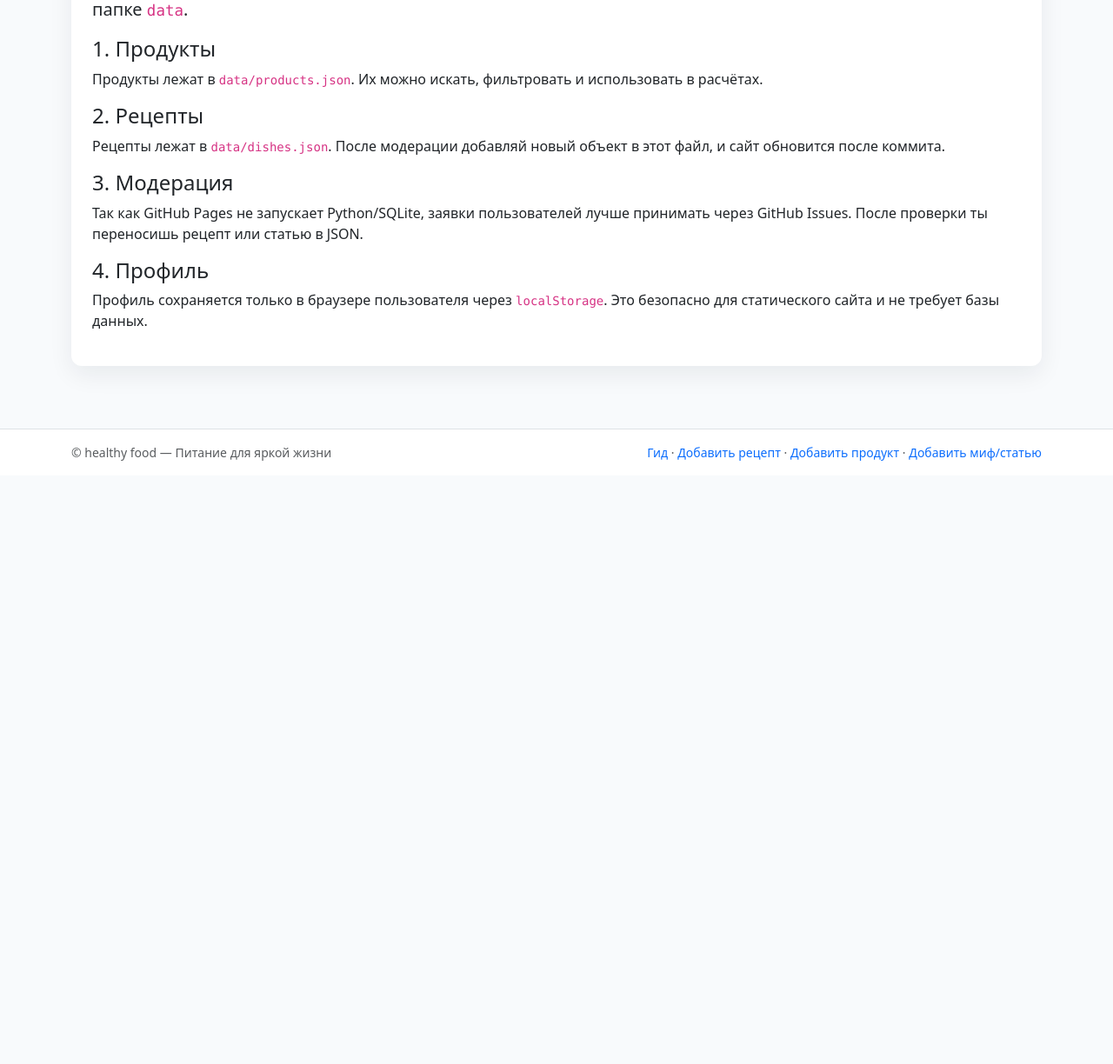
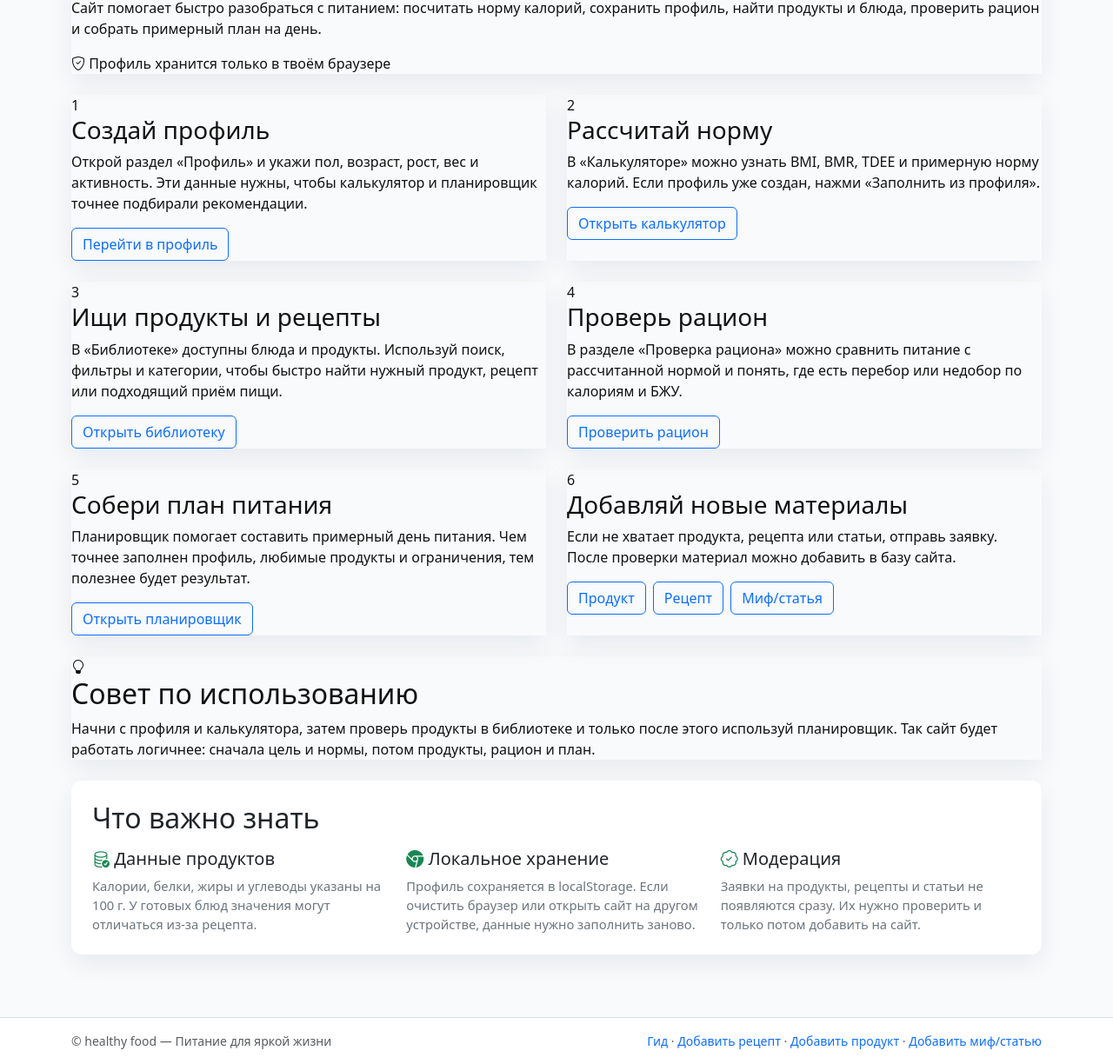
Before and after one commit to DaFi3134/foods, a plain HTML site: page docs/guide.html in a window 1280 px wide. Shown: the part 220-1444 px from the top of the page at 87% size. Before the commit the page ends 800 px from the top, so only its background shows below. Drawn offline with nearby package versions, Linux system fonts and the light colour scheme.

Commit message:
Update guide.html

```diff
--- a/docs/guide.html
+++ b/docs/guide.html
@@ -2,7 +2,7 @@
 <html lang="ru">
 <head>
   <meta charset="utf-8">
-  <title>Гид по питанию</title>
+  <title>Инструкция по сайту — healthy food</title>
   <meta name="viewport" content="width=device-width,initial-scale=1">
   <link href="https://cdn.jsdelivr.net/npm/bootstrap@5.3.2/dist/css/bootstrap.min.css" rel="stylesheet">
   <link href="https://cdn.jsdelivr.net/npm/bootstrap-icons@1.10.5/font/bootstrap-icons.css" rel="stylesheet">
@@ -12,21 +12,128 @@
 </head>
 <body>
 <header id="site-header"></header>
-<main class="py-4"><div class="container">
+<main class="py-4">
+  <div class="container">
+    <section class="instructions-hero soft-shadow mb-4">
+      <div>
+        <span class="submit-eyebrow"><i class="bi bi-info-circle"></i> Инструкция</span>
+        <h1>Как пользоваться сайтом</h1>
+        <p>
+          Сайт помогает быстро разобраться с питанием: посчитать норму калорий,
+          сохранить профиль, найти продукты и блюда, проверить рацион и собрать примерный план на день.
+        </p>
+      </div>
+      <div class="instructions-hero-card">
+        <i class="bi bi-shield-check"></i>
+        <span>Профиль хранится только в твоём браузере</span>
+      </div>
+    </section>
 
-<article class="card p-4 soft-shadow">
-  <h1 class="page-title">Гид: как пользоваться сайтом</h1>
-  <p class="lead">Эта версия сайта полностью статическая и работает на GitHub Pages. Все данные берутся из файлов в папке <code>data</code>.</p>
-  <h4>1. Продукты</h4><p>Продукты лежат в <code>data/products.json</code>. Их можно искать, фильтровать и использовать в расчётах.</p>
-  <h4>2. Рецепты</h4><p>Рецепты лежат в <code>data/dishes.json</code>. После модерации добавляй новый объект в этот файл, и сайт обновится после коммита.</p>
-  <h4>3. Модерация</h4><p>Так как GitHub Pages не запускает Python/SQLite, заявки пользователей лучше принимать через GitHub Issues. После проверки ты переносишь рецепт или статью в JSON.</p>
-  <h4>4. Профиль</h4><p>Профиль сохраняется только в браузере пользователя через <code>localStorage</code>. Это безопасно для статического сайта и не требует базы данных.</p>
-</article>
-</div></main>
+    <section class="row g-4 mb-4">
+      <div class="col-lg-6">
+        <div class="instruction-step soft-shadow h-100">
+          <div class="instruction-number">1</div>
+          <div>
+            <h3>Создай профиль</h3>
+            <p>Открой раздел «Профиль» и укажи пол, возраст, рост, вес и активность. Эти данные нужны, чтобы калькулятор и планировщик точнее подбирали рекомендации.</p>
+            <a class="btn btn-outline-primary" href="profile.html">Перейти в профиль</a>
+          </div>
+        </div>
+      </div>
+
+      <div class="col-lg-6">
+        <div class="instruction-step soft-shadow h-100">
+          <div class="instruction-number">2</div>
+          <div>
+            <h3>Рассчитай норму</h3>
+            <p>В «Калькуляторе» можно узнать BMI, BMR, TDEE и примерную норму калорий. Если профиль уже создан, нажми «Заполнить из профиля».</p>
+            <a class="btn btn-outline-primary" href="calc.html">Открыть калькулятор</a>
+          </div>
+        </div>
+      </div>
+
+      <div class="col-lg-6">
+        <div class="instruction-step soft-shadow h-100">
+          <div class="instruction-number">3</div>
+          <div>
+            <h3>Ищи продукты и рецепты</h3>
+            <p>В «Библиотеке» доступны блюда и продукты. Используй поиск, фильтры и категории, чтобы быстро найти нужный продукт, рецепт или подходящий приём пищи.</p>
+            <a class="btn btn-outline-primary" href="library.html">Открыть библиотеку</a>
+          </div>
+        </div>
+      </div>
+
+      <div class="col-lg-6">
+        <div class="instruction-step soft-shadow h-100">
+          <div class="instruction-number">4</div>
+          <div>
+            <h3>Проверь рацион</h3>
+            <p>В разделе «Проверка рациона» можно сравнить питание с рассчитанной нормой и понять, где есть перебор или недобор по калориям и БЖУ.</p>
+            <a class="btn btn-outline-primary" href="check_intake.html">Проверить рацион</a>
+          </div>
+        </div>
+      </div>
+
+      <div class="col-lg-6">
+        <div class="instruction-step soft-shadow h-100">
+          <div class="instruction-number">5</div>
+          <div>
+            <h3>Собери план питания</h3>
+            <p>Планировщик помогает составить примерный день питания. Чем точнее заполнен профиль, любимые продукты и ограничения, тем полезнее будет результат.</p>
+            <a class="btn btn-outline-primary" href="planner.html">Открыть планировщик</a>
+          </div>
+        </div>
+      </div>
+
+      <div class="col-lg-6">
+        <div class="instruction-step soft-shadow h-100">
+          <div class="instruction-number">6</div>
+          <div>
+            <h3>Добавляй новые материалы</h3>
+            <p>Если не хватает продукта, рецепта или статьи, отправь заявку. После проверки материал можно добавить в базу сайта.</p>
+            <div class="d-flex flex-wrap gap-2">
+              <a class="btn btn-outline-primary" href="submit_product.html">Продукт</a>
+              <a class="btn btn-outline-primary" href="submit_recipe.html">Рецепт</a>
+              <a class="btn btn-outline-primary" href="submit_myth.html">Миф/статья</a>
+            </div>
+          </div>
+        </div>
+      </div>
+    </section>
+
+    <section class="instruction-tip soft-shadow mb-4">
+      <div class="instruction-tip-icon"><i class="bi bi-lightbulb"></i></div>
+      <div>
+        <h2>Совет по использованию</h2>
+        <p>
+          Начни с профиля и калькулятора, затем проверь продукты в библиотеке и только после этого используй планировщик.
+          Так сайт будет работать логичнее: сначала цель и нормы, потом продукты, рацион и план.
+        </p>
+      </div>
+    </section>
+
+    <section class="card p-4 soft-shadow">
+      <h2 class="mb-3">Что важно знать</h2>
+      <div class="row g-3">
+        <div class="col-md-4">
+          <h5><i class="bi bi-database-check text-success"></i> Данные продуктов</h5>
+          <p class="small-muted mb-0">Калории, белки, жиры и углеводы указаны на 100 г. У готовых блюд значения могут отличаться из-за рецепта.</p>
+        </div>
+        <div class="col-md-4">
+          <h5><i class="bi bi-browser-chrome text-success"></i> Локальное хранение</h5>
+          <p class="small-muted mb-0">Профиль сохраняется в localStorage. Если очистить браузер или открыть сайт на другом устройстве, данные нужно заполнить заново.</p>
+        </div>
+        <div class="col-md-4">
+          <h5><i class="bi bi-patch-check text-success"></i> Модерация</h5>
+          <p class="small-muted mb-0">Заявки на продукты, рецепты и статьи не появляются сразу. Их нужно проверить и только потом добавить на сайт.</p>
+        </div>
+      </div>
+    </section>
+  </div>
+</main>
 <footer id="site-footer"></footer>
 <script src="https://cdn.jsdelivr.net/npm/bootstrap@5.3.2/dist/js/bootstrap.bundle.min.js"></script>
 <script src="js/core.js"></script>
 <script src="js/layout.js"></script>
-
 </body>
 </html>
```
